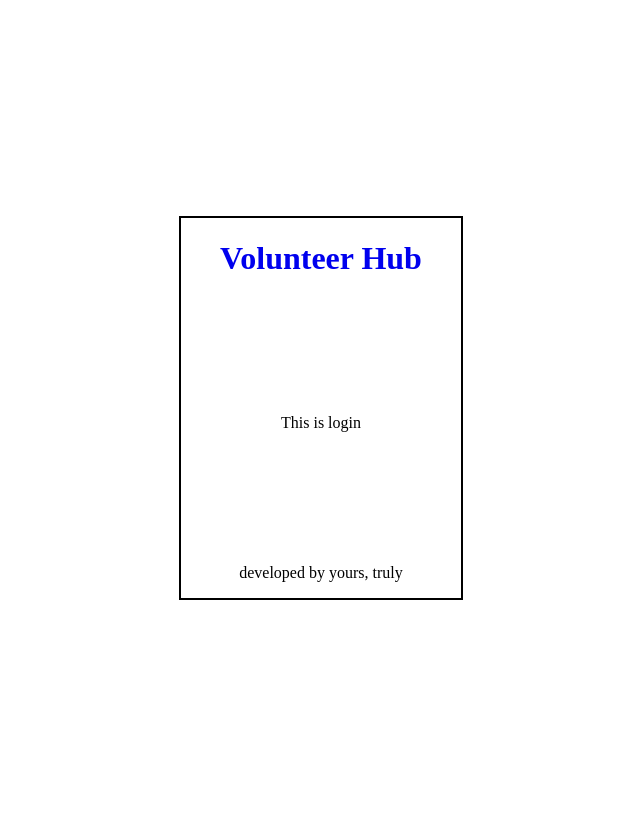
After one commit to software-students-fall2023/2-web-app-exercise-recursion-n-1, a Flask app: template templates/login.html in a window 1280 px wide. The commit adds this page. Shown: the whole page, without its empty margins (319-959 px from the left). Run offline with Flask 3, Linux system fonts and the light colour scheme; the template is opened without the code that fills it, so the values that code supplies are empty; parts of the project's set-up code (start-up, migrations or seed data) failed here and were passed over.

Commit message:
added templates for base, index,login and register. styled things slightly.

```diff
--- a/app.py
+++ b/app.py
@@ -15,5 +15,13 @@ if ( os.getenv('FLASK_ENV','development') == 'development'):
 
 @app.route('/')
 def home():
-    one = db.users.find_one({"name": "lemon"})
-    return render_template('index.html', content="Hello",user=one)
+
+    return render_template('index.html', content="Greetings!")
+
+@app.route('/login', methods=['POST'])
+def login():
+    return render_template('login.html')
+
+@app.route('/register', methods=['POST'])
+def register():
+    return render_template('register.html')
--- a/static/css/style.css
+++ b/static/css/style.css
@@ -1,6 +1,69 @@
+
+body{
+  /* border: 2px solid green; */
+  min-height: 100vh;
+  display: flex;
+  flex-direction: column;
+  justify-content: center; /* align along the flex direction */
+  align-items: center;
+}
+
+ .container{
+  border: 2px solid;
+  max-height: 500px;
+  margin: 0 auto;
+  text-align: center;
+
+ }
+
+ .box{
+  /* border:2px solid; */
+  padding:100px;
+
+ }
 
 
-  body{
-    color:rgb(40, 76, 207);
-    background-color: rgba(255, 166, 0, 0.379);
-  }
+
+ header {
+  display: flex;
+  flex-direction: row;
+  justify-content: center; /* align along the flex direction */
+  align-items: center; /* align across the flex direction */
+
+}
+
+
+.btn{
+  background-color: #4CAF50; /* Green */
+  border: none;
+  color: white;
+  padding: 15px 32px;
+  text-align: center;
+  text-decoration: none;
+  display: inline-block;
+  font-size: 16px;
+}
+
+.btn:hover{
+  background-color: #ad7600;
+}
+
+#tagline{
+  margin-bottom: 20px;
+}
+
+a:link {
+  text-decoration: none;
+}
+
+a:visited {
+  text-decoration: none;
+}
+
+a:hover {
+  text-decoration: none;
+}
+
+a:active {
+  text-decoration: none;
+}
--- /dev/null
+++ b/templates/base.html
@@ -0,0 +1,37 @@
+<!DOCTYPE html>
+<html>
+<head>
+    <meta charset="UTF-8">
+    <title>Volunteer Hub</title>
+    <link
+      rel="stylesheet"
+      href="{{ url_for('static', filename='css/style.css') }}"
+    />
+</head>
+<body>
+    <div class="container">
+       <a href="/">
+        <header>
+            <h1>Volunteer Hub</h1>
+        </header>
+    </a>
+
+
+        <main>
+            {% block content %}
+            {% endblock %}
+
+        </main>
+
+        <footer>
+           <p> developed by yours, truly</p>
+        </footer>
+
+
+
+
+
+    </div>
+
+</body>
+</html>
--- /dev/null
+++ b/templates/login.html
@@ -0,0 +1,10 @@
+{% extends 'base.html' %}
+
+
+{%block content %}
+<div class="box">
+    <p>This is login </p>
+</div>
+
+
+{% endblock %}
```
Also changed, not shown: templates/index.html (+23 -18 lines), templates/register.html (added, +9 -0 lines).
